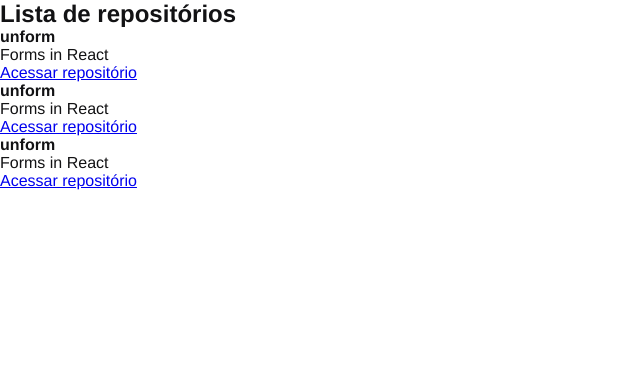
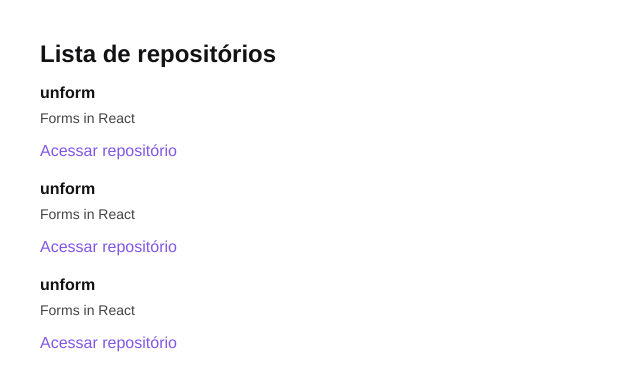
Before and after one commit to rafaelramosdev/ignite-reactjs-chapter-I-github-explorer, a React app: page / in a window 1280 px wide. Shown: the top 390 px of the page, without its empty margins (0-640 px from the left). Built offline with nearby package versions, Linux system fonts and the light colour scheme.

Commit message:
feat: created the styling of the RepositoryList component

```diff
--- a/src/components/RepositoryList.jsx
+++ b/src/components/RepositoryList.jsx
@@ -1,4 +1,6 @@
 import { RepositoryItem } from './RepositoryItem'
+
+import '../styles/repositories.scss'
 
 const repository = {
   name: 'unform',
--- /dev/null
+++ b/src/styles/repositories.scss
@@ -0,0 +1,30 @@
+section.repository-list {
+  margin: 40px;
+
+  h1 {
+    margin-bottom: 16px;
+  }
+
+  ul {
+    list-style: none;
+
+    li {
+      & + li {
+        margin-top: 20px;
+      }
+
+      p {
+        font-size: 14px;
+        color: #444444;
+        margin-top: 8px;
+      }
+
+      a {
+        display: inline-block;
+        margin-top: 16px;
+        text-decoration: none;
+        color: #8257e6;
+      }
+    }
+  }
+}
```
